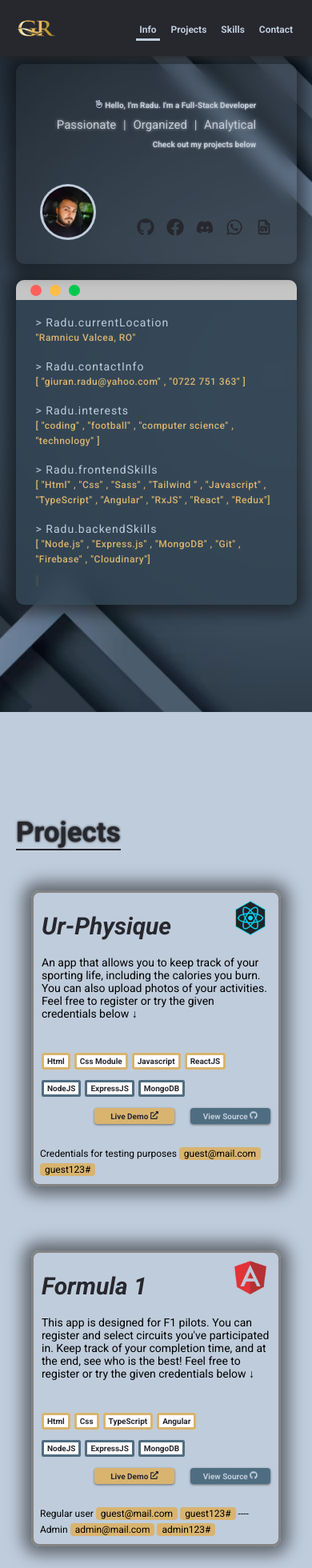
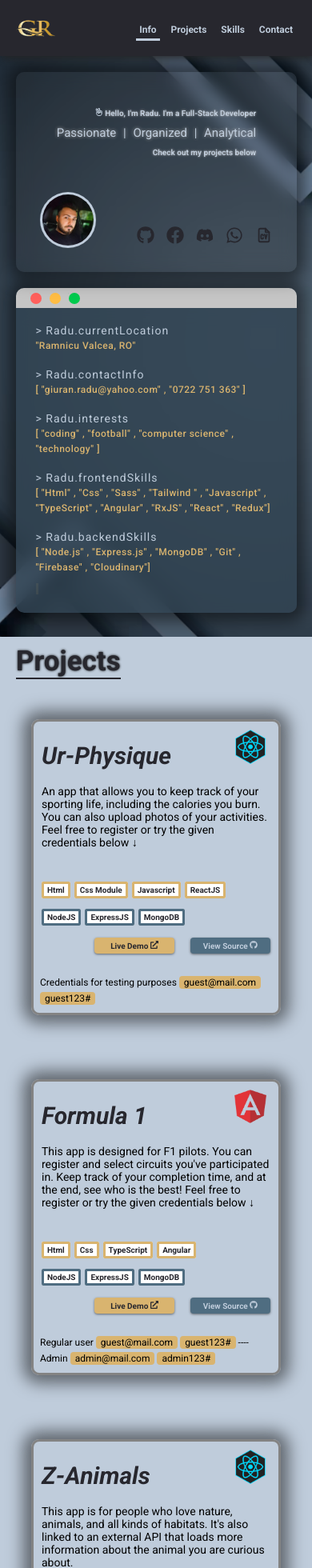
Before and after one commit to GiuranRadu/my-portofolio, a React (Vite) app: page / in a window 390 px wide. Shown: the top 1960 px of the page at 80% size. Built offline with nearby package versions, Linux system fonts and the light colour scheme.

Commit message:
some good responsive changes

```diff
--- a/src/Components/DashBoard/DashBoard.module.css
+++ b/src/Components/DashBoard/DashBoard.module.css
@@ -21,13 +21,11 @@
   display: flex;
   flex-direction: column;
   align-items: center;
-  height: calc(90vh + 70px);
-
+  height: fit-content;
 }
 
 /** SECTION 2 **/
 .section2 {
-  /* height: calc(270vh + 70px); */
   height: fit-content;
   padding-bottom: 30px;
 }
@@ -36,15 +34,17 @@
 /** SECTION 3 **/
 .section3 {
   min-height: calc(100vh - 70px);
+  height: fit-content;
 }
 
 
 /** SECTION 4 **/
 .section4 {
-  min-height: calc(100vh - 69px);
   background-image: url('../../assets/Screenshot 2024-04-29 130407.png');
   background-repeat: no-repeat;
   background-size: cover;
+  min-height: calc(100vh - 70px);
+  height: fit-content;
 }
 
 
@@ -52,26 +52,11 @@
   .section2 {
     height: fit-content
   }
-
-}
-
-@media(max-width:900px) {
-  .section2 {
-    height: fit-content;
-  }
 }
 
 
 @media(max-width:500px) {
   .section1 {
-    padding: 20px 0;
-  }
-
-  .section2 {
-    padding-top: 30px;
-  }
-
-  .section3 {
-    height: fit-content;
+    padding: 30px 0;
   }
 }
--- a/src/Components/ProjectsSection/ProjectsSection.module.css
+++ b/src/Components/ProjectsSection/ProjectsSection.module.css
@@ -1,5 +1,5 @@
 .projects-div {
-  padding: 100px 100px 0px 100px;
+  padding: 20px 100px 0px 100px;
 }
 
 .projects-div>h1 {
@@ -177,7 +177,7 @@
 
 @media(max-width:900px) {
   .projects-div {
-    padding: 120px 50px 0px 50px;
+    padding: 50px 50px 0px 50px;
     height: fit-content;
   }
 
@@ -207,9 +207,6 @@
     width: 120px;
     padding: 8px 10px;
   }
-
-
-
 }
 
 
@@ -257,7 +254,7 @@
 @media(max-width:500px) {
 
   .projects-div {
-    padding: 100px 0 0 0;
+    padding: 10px 0 0 0;
   }
 
   .projects-div>h1 {
--- a/src/Components/SkillsSection/SkillsSections.module.css
+++ b/src/Components/SkillsSection/SkillsSections.module.css
@@ -156,7 +156,7 @@
 @media(max-width:500px) {
 
   .skills-container {
-    padding: 10px 0;
+    padding: 10px 0 70px 0;
   }
 
   .skill {
```
